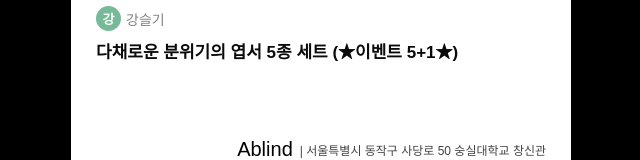
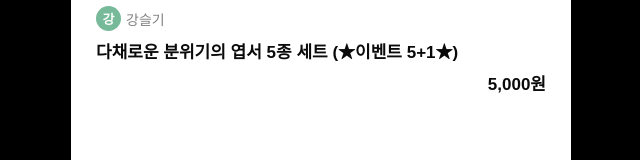
Before and after one commit to Jun99uu/ablindRefactor, a React (Create React App) app: page /shop/1 in a window 1280 px wide. Shown: the part 321-481 px from the top of the page, without its empty margins (319-959 px from the left). Built offline with nearby package versions, Linux system fonts and the light colour scheme; a web font is replaced by a local one.

Commit message:
add : 타이틀 박스 - 가격 추가

```diff
--- a/src/components/Goods/GoodsPageWrapper.tsx
+++ b/src/components/Goods/GoodsPageWrapper.tsx
@@ -6,7 +6,7 @@ const GoodsPageWrapper = (props: { item: goodsDetail }) => {
   const { item } = props;
   return (
     <div className="goods-page-wrapper">
-      <TitleBox artist={item.author} title={item.name} />
+      <TitleBox artist={item.author} title={item.name} price={item.price} />
     </div>
   );
 };
--- a/src/components/Goods/TitleBox/TitleBox.tsx
+++ b/src/components/Goods/TitleBox/TitleBox.tsx
@@ -1,17 +1,20 @@
 import ArtistProfile from "./ArtistProfile";
 import "./TitleBoxStyle.scss";
+import { convertWon } from "../../../hooks/useCutter";
 
 interface titleProps {
   artist: string;
   title: string;
+  price: number;
 }
 
 const TitleBox = (props: titleProps) => {
-  const { artist, title } = props;
+  const { artist, title, price } = props;
   return (
     <div className="goods__title__box">
       <ArtistProfile name={artist} />
       <span>{title}</span>
+      <span className="goods__price">{convertWon(price.toString())}원</span>
     </div>
   );
 };
--- a/src/components/Goods/TitleBox/TitleBoxStyle.scss
+++ b/src/components/Goods/TitleBox/TitleBoxStyle.scss
@@ -11,6 +11,10 @@
     word-break: keep-all;
     white-space: pre-line;
     font-size: 17px;
+  }
+
+  & > .goods__price {
+    align-self: flex-end;
   }
 }
 
```
